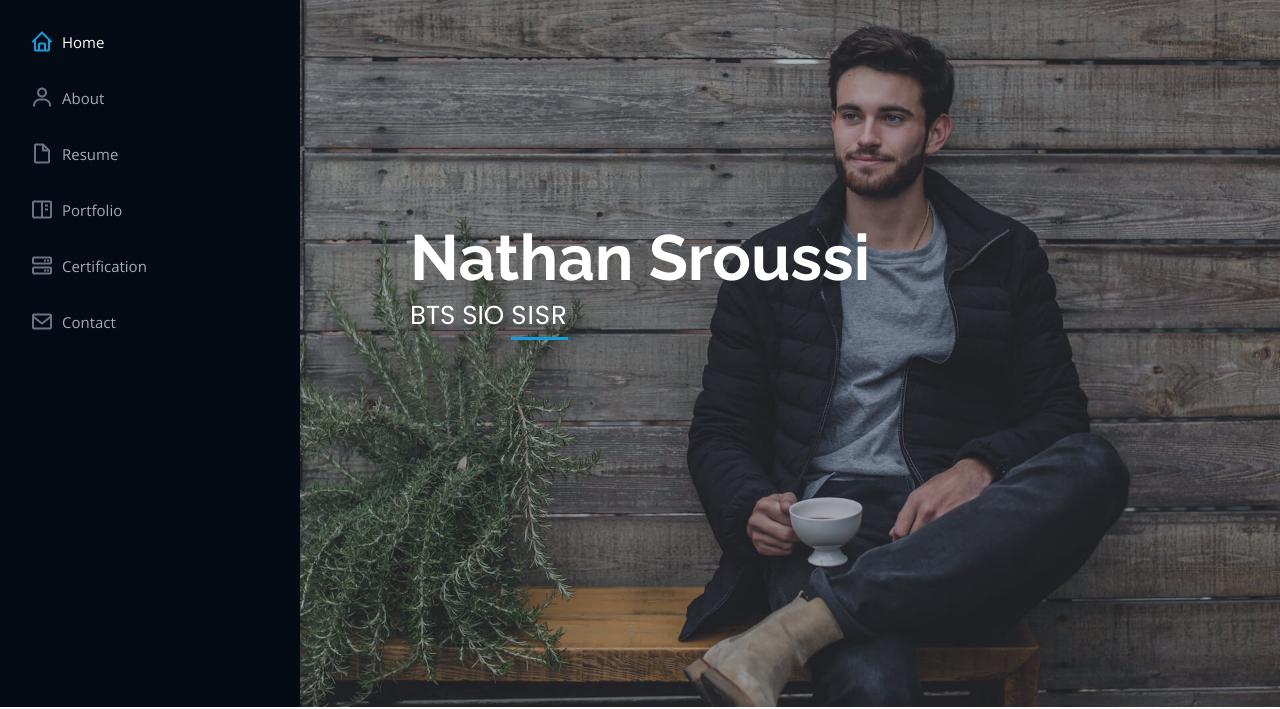
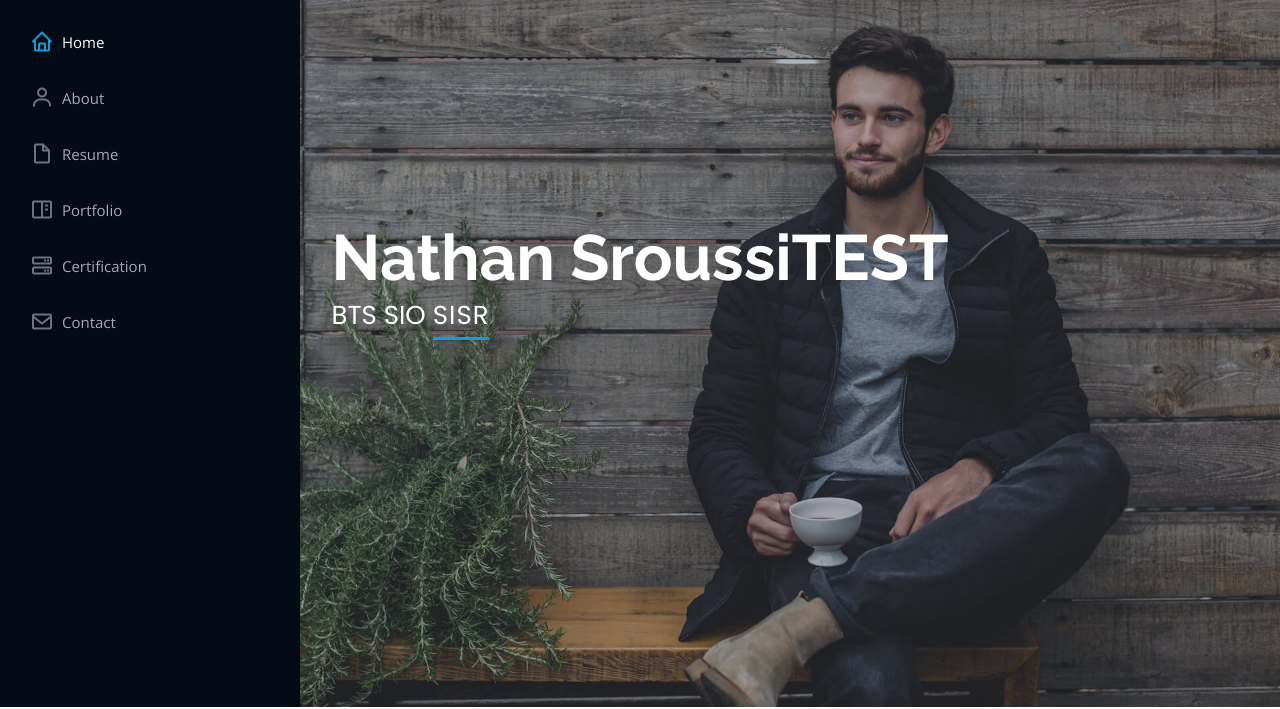
Before and after one commit to Nathan55555/Nathan55555.github.io, a plain HTML site: page index.html in a window 1280 px wide. Shown: the part 93-802 px from the top of the page. Drawn offline with nearby package versions, Linux system fonts and the light colour scheme.

Commit message:
TESTCBON

```diff
--- a/index.html
+++ b/index.html
@@ -72,7 +72,7 @@
   <!-- ======= Hero Section ======= -->
   <section id="hero" class="d-flex flex-column justify-content-center align-items-center">
     <div class="hero-container" data-aos="fade-in">
-      <h1>Nathan Sroussi</h1>
+      <h1>Nathan SroussiTEST</h1>
       <p>BTS SIO <span class="typed" data-typed-items="SISR"></span></p>
     </div>
   </section><!-- End Hero -->
```
